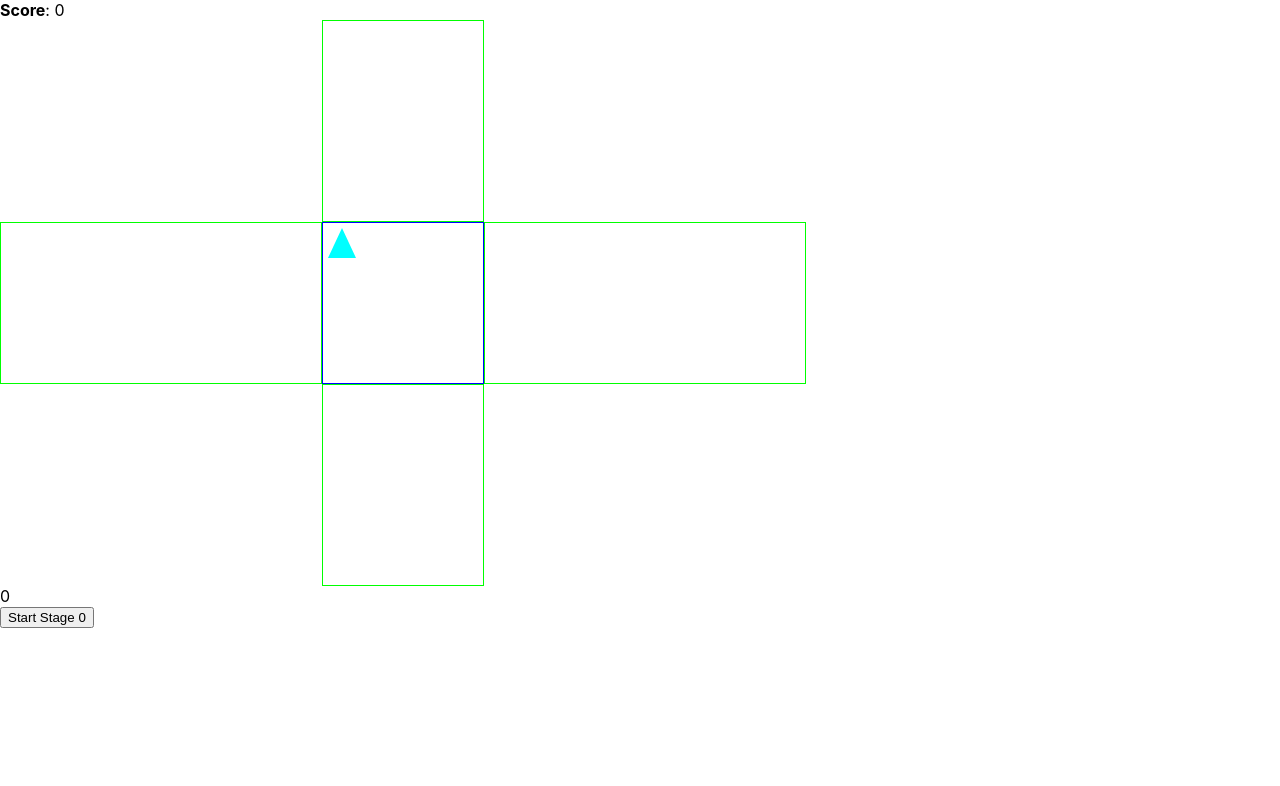
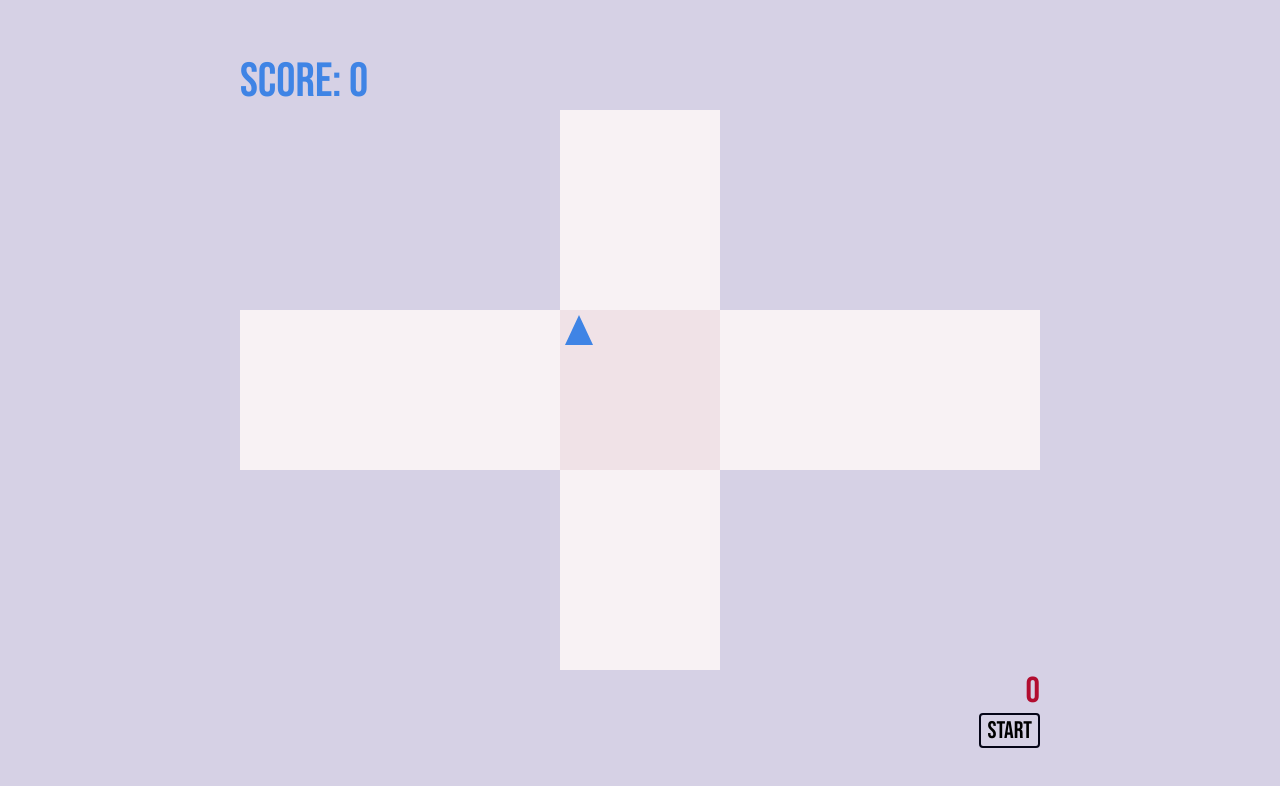
Before and after one commit to ianjmacintosh/pozo, a React (Create React App) app: page / in a window 1280 px wide. Shown: the top 786 px of the page. Built offline with nearby package versions, Linux system fonts and the light colour scheme.

Commit message:
Add basic styles (#59)
This is a decent start. Looks a lot less like hot garbage.

```diff
--- a/src/components/Counter.js
+++ b/src/components/Counter.js
@@ -2,7 +2,7 @@
 
 class Counter extends React.Component {
   render() {
-    return <div>{this.props.count}</div>;
+    return <div class="counter">{this.props.count}</div>;
   }
 }
 
--- a/src/components/Monster.js
+++ b/src/components/Monster.js
@@ -4,7 +4,28 @@
   render() {
     return (
       <li className={`monster color-${this.props.color}`}>
-        <span>{this.props.color}</span>
+        <svg width="40" height="40" xmlns="http://www.w3.org/2000/svg">
+          <g>
+            <title>background</title>
+            <rect
+              fill="none"
+              id="canvas_background"
+              height="42"
+              width="42"
+              y="-1"
+              x="-1"
+            />
+          </g>
+          <g>
+            <title>Layer 1</title>
+            <path
+              id="svg_1"
+              d="m15.854001,20.518823c3.583026,0.859926 5.446199,7.452693 11.752324,9.029224c6.306125,1.576531 12.468929,-10.175793 6.306125,-14.762065c-6.162804,-4.586273 -9.172545,6.892844 -14.403763,3.23144c-5.231217,-3.661404 -5.231217,-12.103909 -11.895645,-8.742582c-6.664428,3.361327 -6.503191,10.403651 -1.316762,12.113706c5.186429,1.710055 5.974695,-1.72965 9.557721,-0.869724l0,0.000001z"
+              fill="#f00"
+              stroke="null"
+            />
+          </g>
+        </svg>
       </li>
     );
   }
--- a/src/components/Scoreboard.js
+++ b/src/components/Scoreboard.js
@@ -2,11 +2,7 @@
 
 class Scoreboard extends React.Component {
   render() {
-    return (
-      <div>
-        <strong>Score</strong>: {this.props.score}
-      </div>
-    );
+    return <div className="scoreboard">Score: {this.props.score}</div>;
   }
 }
 
--- a/src/components/StartButton.js
+++ b/src/components/StartButton.js
@@ -6,11 +6,7 @@
     this.props.start(this.props.currentStage);
   };
   render() {
-    return (
-      <button onClick={this.handleStart}>
-        Start Stage {this.props.currentStage}
-      </button>
-    );
+    return <button onClick={this.handleStart}>Start</button>;
   }
 }
 
--- a/src/css/App.css
+++ b/src/css/App.css
@@ -1,4 +1,21 @@
+@import url("https://fonts.googleapis.com/css2?family=Bebas+Neue&display=swap");
+
 /** App styles */
+html,
+body {
+  height: 100%;
+  background: #d6d1e5;
+}
+
+#root {
+  height: 100%;
+  display: grid;
+}
+
+.App {
+  margin: auto;
+}
+
 main {
   display: grid;
   grid-template-columns: repeat(3, min-content);
@@ -7,7 +24,7 @@
 
 /** Field styles */
 .field {
-  border: solid 1px #0f0;
+  background: #f8f2f4;
   display: grid;
   width: 160px;
   height: 160px;
@@ -81,45 +98,76 @@
   width: 40px;
 }
 
-.monster.color-0 span {
-  background: cyan;
+.monster.color-0 path {
+  fill: #3f84e5;
 }
 
-.monster.color-1 span {
-  background: magenta;
+.monster.color-1 path {
+  fill: #b20d30;
 }
 
-.monster.color-2 span {
-  background: yellow;
+.monster.color-2 path {
+  fill: #fcba04;
 }
 
-.monster.color-3 span {
-  color: white;
-  background: black;
+.monster.color-3 path {
+  fill: #050517;
 }
 
 /** Homebase styles */
-
 .homebase {
-  border: solid 1px #00f;
+  background: #f0e2e7;
   grid-column: 2;
   grid-row: 2;
 }
 
 /** Hero styles */
-
 .hero--0 svg path {
-  fill: cyan;
+  fill: #3f84e5;
 }
 
 .hero--1 svg path {
-  fill: magenta;
+  fill: #b20d30;
 }
 
 .hero--2 svg path {
-  fill: yellow;
+  fill: #fcba04;
 }
 
 .hero--3 svg path {
-  fill: black;
+  fill: #050517;
 }
+
+/** Scoreboard styles */
+.scoreboard {
+  font-size: 48px;
+  font-family: "Bebas Neue", cursive;
+  color: #3f84e5;
+}
+
+/** Counter styles */
+footer {
+  display: grid;
+  grid-auto-columns: max-content;
+  justify-content: end;
+  justify-items: end;
+}
+.counter {
+  font-size: 36px;
+  font-family: "Bebas Neue", cursive;
+  color: #b20d30;
+}
+
+button {
+  background: none;
+  cursor: pointer;
+  border: solid 2px #050517;
+  border-radius: 4px;
+  font-size: 24px;
+  font-family: "Bebas Neue", cursive;
+  transition: 300ms all;
+}
+
+button:hover {
+  background-color: #fcba04;
+}
```
